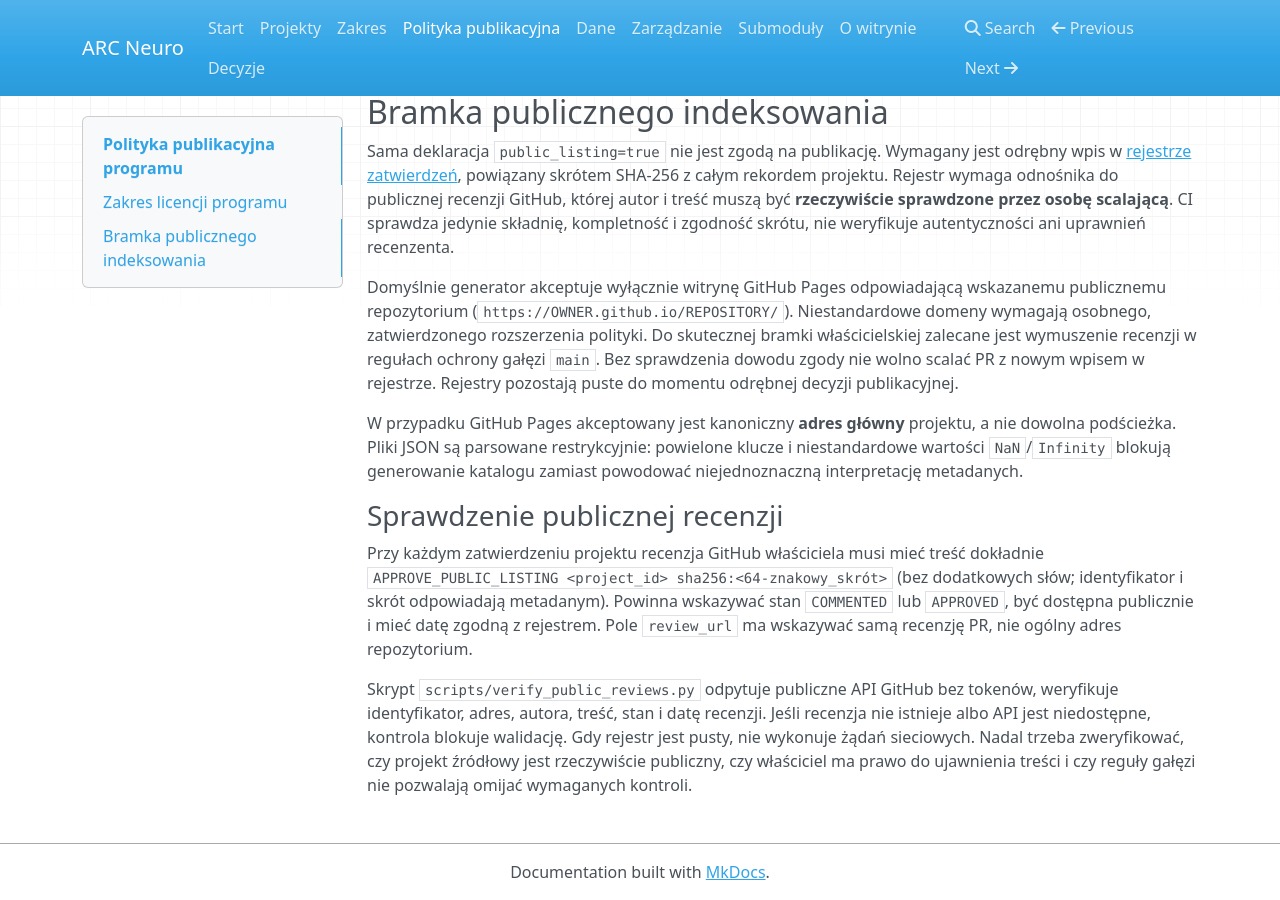
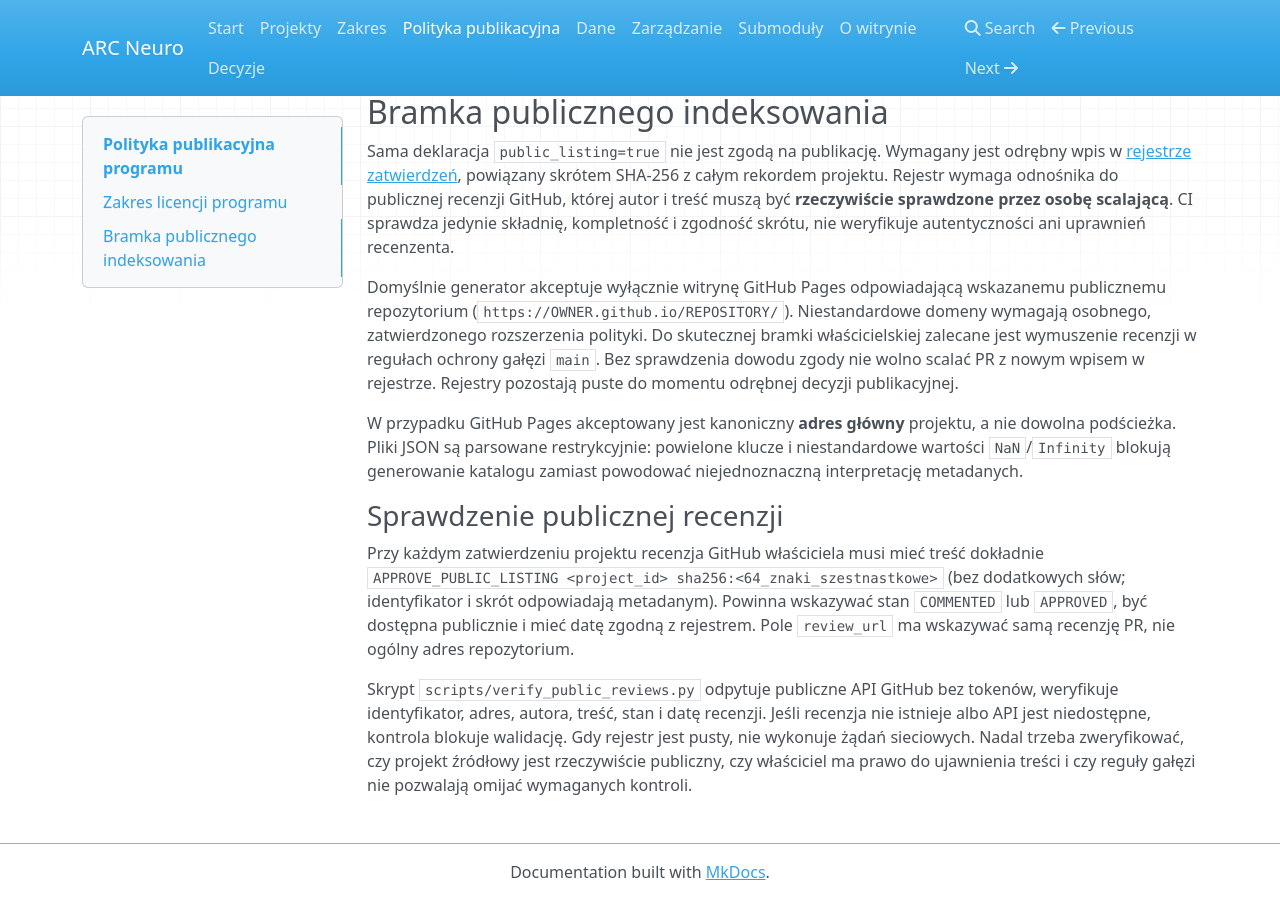
Before and after one commit to MatPomGit/arc-neuro, an MkDocs documentation site: the page built from docs/publication-policy.md, in a window 1280 px wide and 900 px high, scrolled down 536 px. Built offline with MkDocs 1.6.1, drawn with Linux system fonts in a browser that asks for light colours; nearby versions of some CDN libraries; part of the change alters nothing that is shown.

Commit message:
docs(arc-neuro): clarify exact publication review sign-off format

```diff
--- a/docs/publication-policy.md
+++ b/docs/publication-policy.md
@@ -18,6 +18,6 @@ W przypadku GitHub Pages akceptowany jest kanoniczny **adres główny** projektu
 
 ### Sprawdzenie publicznej recenzji
 
-Przy każdym zatwierdzeniu projektu recenzja GitHub właściciela musi mieć treść dokładnie `APPROVE_PUBLIC_LISTING <project_id> sha256:<64-zna­kowy_skrót>` (bez dodatkowych słów; identyfikator i skrót odpowiadają metadanym). Powinna wskazywać stan `COMMENTED` lub `APPROVED`, być dostępna publicznie i mieć datę zgodną z rejestrem. Pole `review_url` ma wskazywać samą recenzję PR, nie ogólny adres repozytorium.
+Przy każdym zatwierdzeniu projektu recenzja GitHub właściciela musi mieć treść dokładnie `APPROVE_PUBLIC_LISTING <project_id> sha256:<64_znaki_szestnastkowe>` (bez dodatkowych słów; identyfikator i skrót odpowiadają metadanym). Powinna wskazywać stan `COMMENTED` lub `APPROVED`, być dostępna publicznie i mieć datę zgodną z rejestrem. Pole `review_url` ma wskazywać samą recenzję PR, nie ogólny adres repozytorium.
 
 Skrypt `scripts/verify_public_reviews.py` odpytuje publiczne API GitHub bez tokenów, weryfikuje identyfikator, adres, autora, treść, stan i datę recenzji. Jeśli recenzja nie istnieje albo API jest niedostępne, kontrola blokuje walidację. Gdy rejestr jest pusty, nie wykonuje żądań sieciowych. Nadal trzeba zweryfikować, czy projekt źródłowy jest rzeczywiście publiczny, czy właściciel ma prawo do ujawnienia treści i czy reguły gałęzi nie pozwalają omijać wymaganych kontroli.
```
